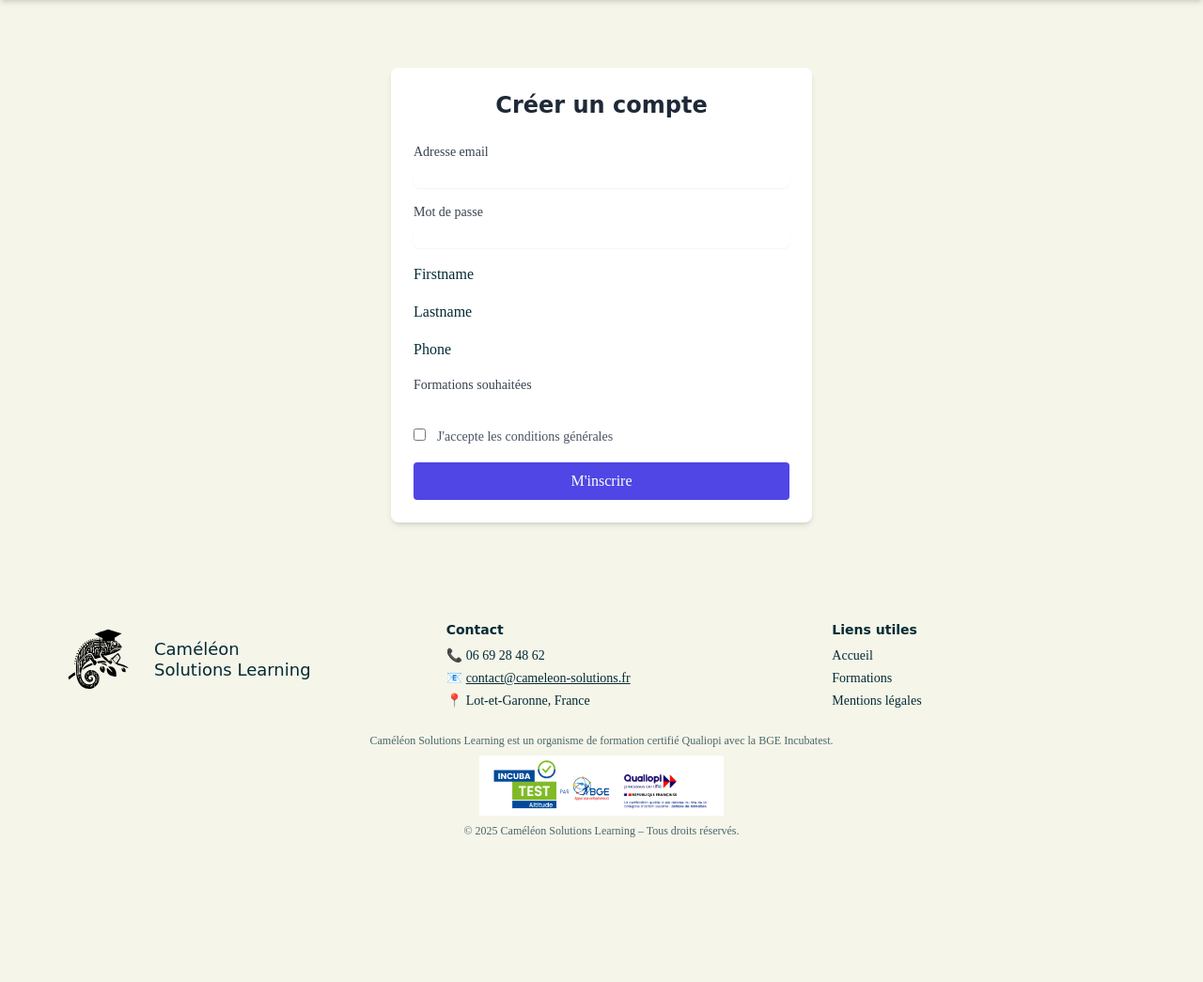
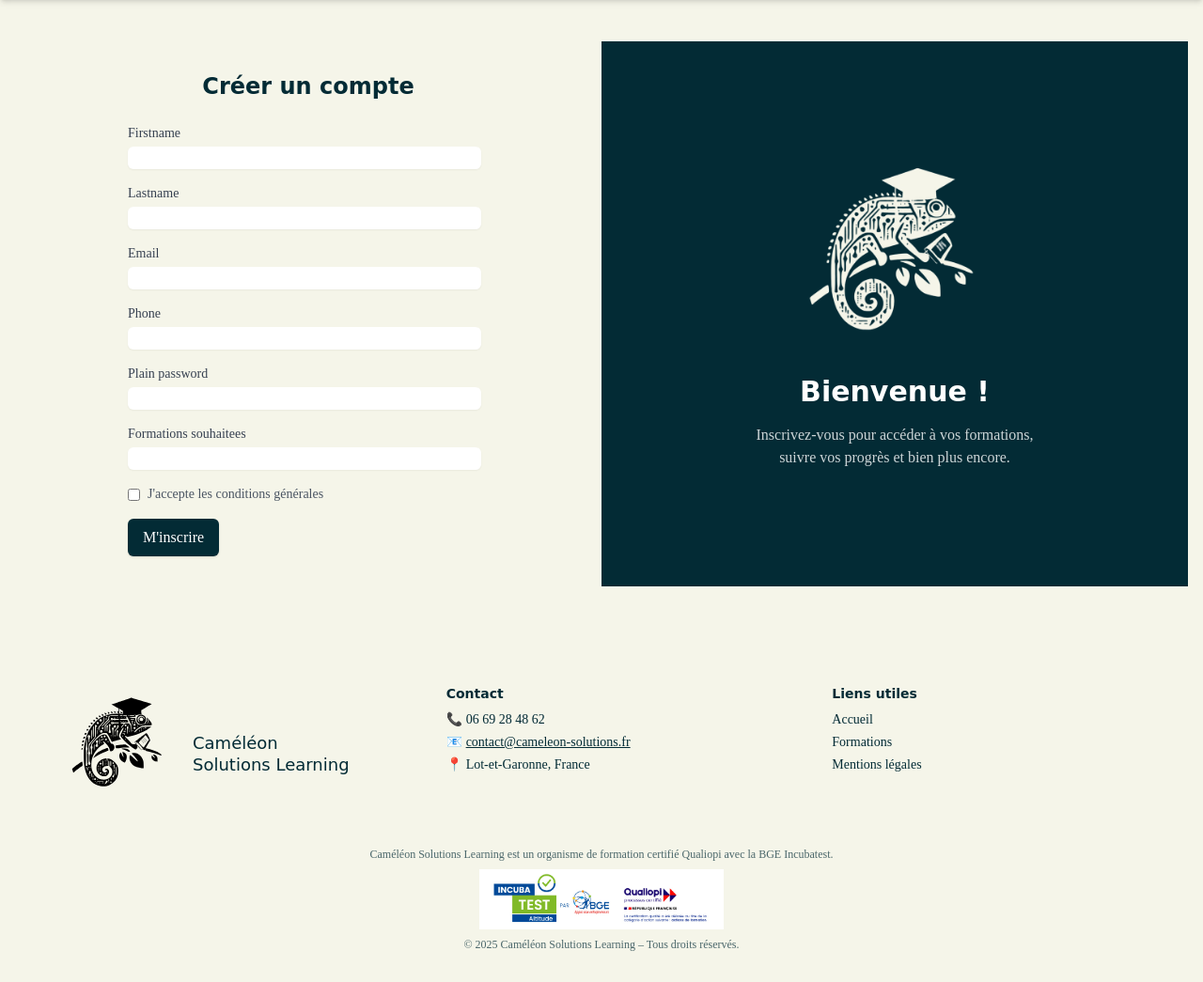
Before and after one commit to EmmaVgn/PlateformeDigitale, a Symfony app: template templates/registration/register.html.twig in a window 1280 px wide. Shown: the part 72-1117 px from the top of the page at 94% size. Before the commit the page ends 963 px from the top, so only its background shows below. Run offline with Twig, Linux system fonts and the light colour scheme; the template is opened without the code that fills it, so the values that code supplies are empty; form fields are guessed from the names that the template uses; style sheets or scripts are compiled from the project's sources; some libraries are stand-ins or nearby versions.

Commit message:
modif css logos

```diff
--- a/assets/styles/app.css
+++ b/assets/styles/app.css
@@ -29,12 +29,14 @@ h6 {
   }
 }
 
+/* Animation de fond bandeau homepage */
 .bg-animated {
   background: linear-gradient(135deg, #032b35, #1b4f5f, #064663);
   background-size: 200% 200%;
   animation: backgroundAnimation 10s ease infinite;
 }
 
+/* Page formations */
 .sticky-ahref {
   outline: 2px solid #032b35; /* Contour avec une couleur personnalisée */
   outline-offset: 4px; /* Déplace l'outline de 4px autour de l'élément */
@@ -59,3 +61,31 @@ a.active {
 .text-editor-content li {
   margin-bottom: 0.5rem; /* Ajouter un espacement entre les éléments de liste */
 }
+
+/* Animation boutons */
+.btn-glossy {
+  position: relative;
+  overflow: hidden;
+}
+
+.btn-glossy::before {
+  content: "";
+  position: absolute;
+  top: 0;
+  left: -100%;
+  width: 400%;
+  height: 100%;
+  background: linear-gradient(
+    90deg,
+    transparent,
+    rgba(255, 255, 255, 0.3),
+    transparent
+  );
+  transition: left 0.4s ease;
+}
+
+.btn-glossy:hover::before {
+  left: 100%;
+}
+
+/* Animation navbar */
--- a/templates/_partials/_footer.html.twig
+++ b/templates/_partials/_footer.html.twig
@@ -4,7 +4,7 @@
 
 		{# Colonne 1 : Logo Caméléon + texte #}
 		<div class="flex items-center gap-4">
-			<img src="{{ asset('img/Cameleon-noir.svg') }}" alt="Caméléon Solutions Learning" class="h-[84px] w-auto brightness-100 contrast-125">
+			<img src="{{ asset('img/Cameleon-noir.svg') }}" alt="Caméléon Solutions Learning" class="mb-6" style=" height: 125px;">
 
 			<span class="font-title text-lg leading-tight text-primary">
 				Caméléon<br>Solutions Learning
--- a/templates/formation/_card_sticky.html.twig
+++ b/templates/formation/_card_sticky.html.twig
@@ -2,7 +2,7 @@
 	<div class="sticky top-4">
 		<div class="bg-primary shadow-lg rounded-lg p-6">
 			<div class="flex items-center mb-4">
-				<img src="{{ asset('img/Cameleon_L_Blanc-BGT.png') }}" alt="Logo Caméléon Solutions Learning" class="w-16 h-16 mr-4">
+				<img src="{{ asset('img/Cameleon_L_Blanc-BGT.png') }}" alt="Logo Caméléon Solutions Learning" class=" class=" mb-6" style=" height: 125px;">
 				<h2 class="font-semibold text-light">Caméléon Solutions Learning</h2>
 
 			</div>
--- a/templates/formation/_contenu_navigation.html.twig
+++ b/templates/formation/_contenu_navigation.html.twig
@@ -6,7 +6,7 @@
 </div>
 
 <div id="modalite" class="mb-12">
-	<h2 class="text-2xl font-semibold mb-4">Modalités d'accès</h2>
+	<h2 class="text-2xl font-semibold mb-4">Modalités d'accès et d'assistance technique</h2>
 	<div class="text-editor-content text-gray-700">
 		<p class="mb-4">{{ formation.modaliteAcces |raw}}</p>
 	</div>
--- a/templates/registration/register.html.twig
+++ b/templates/registration/register.html.twig
@@ -4,68 +4,76 @@
 {% endblock %}
 
 {% block body %}
-	<div class="max-w-md mx-auto mt-10 p-6 bg-white rounded-lg shadow-md">
+	<div class="flex flex-col lg:flex-row mt-3">
+
+		<!-- Colonne gauche (image ou message) -->
+
+
+		<!-- Colonne droite (formulaire) -->
+			<div class="lg:w-1/2 w-full flex items-center justify-center p-8 ml mr-2-"> <div class="w-full max-w-sm">
+
 				{% for flash_error in app.flashes('verify_email_error') %}
-			<div class="mb-4 bg-red-100 text-red-700 px-4 py-3 rounded">
+					<div class="mb-6 bg-red-100 text-red-800 px-4 py-3 rounded-lg text-sm">
 						{{ flash_error }}
 					</div>
 				{% endfor %}
 
-		<h1 class="text-2xl font-bold text-gray-800 mb-6 text-center">Créer un compte</h1>
+				<h1 class="text-2xl font-title font-bold text-primary mb-6 text-center">Créer un compte</h1>
 
 				{{ form_start(registrationForm) }}
-		<div class="mb-4">
-			{{ form_label(registrationForm.email, 'Adresse email', {'label_attr': {'class': 'block text-sm font-medium text-gray-700'}}) }}
-			{{ form_widget(registrationForm.email, {'attr': {'class': 'mt-1 block w-full border-gray-300 rounded-md shadow-sm'}}) }}
-			{{ form_errors(registrationForm.email) }}
+
+				<div class="space-y-4 mr-2">
+
+					{{ form_row(registrationForm.firstname, {
+					label_attr: {'class': 'block text-sm font-medium text-gray-700'},
+					attr: {'class': 'mt-1 w-full rounded-md border-gray-300 shadow-sm focus:ring-primary focus:border-primary'}
+				}) }}
+
+					{{ form_row(registrationForm.lastname, {
+					label_attr: {'class': 'block text-sm font-medium text-gray-700'},
+					attr: {'class': 'mt-1 w-full rounded-md border-gray-300 shadow-sm focus:ring-primary focus:border-primary'}
+				}) }}
+
+					{{ form_row(registrationForm.email, {
+					label_attr: {'class': 'block text-sm font-medium text-gray-700'},
+					attr: {'class': 'mt-1 w-full rounded-md border-gray-300 shadow-sm focus:ring-primary focus:border-primary'}
+				}) }}
+
+					{{ form_row(registrationForm.phone, {
+					label_attr: {'class': 'block text-sm font-medium text-gray-700'},
+					attr: {'class': 'mt-1 w-full rounded-md border-gray-300 shadow-sm focus:ring-primary focus:border-primary'}
+				}) }}
+
+					{{ form_row(registrationForm.plainPassword, {
+					label_attr: {'class': 'block text-sm font-medium text-gray-700'},
+					attr: {'class': 'mt-1 w-full rounded-md border-gray-300 shadow-sm focus:ring-primary focus:border-primary'}
+				}) }}
+
+					{{ form_row(registrationForm.formationsSouhaitees, {
+					label_attr: {'class': 'block text-sm font-medium text-gray-700'},
+					attr: {'class': 'mt-1 w-full rounded-md border-gray-300 shadow-sm focus:ring-primary focus:border-primary'}
+				}) }}
+
+					<div class="flex items-center mr-2">
+						{{ form_widget(registrationForm.agreeTerms, {'attr': {'class': 'rounded border-gray-300 text-primary shadow-sm focus:ring-primary'}}) }}
+						{{ form_label(registrationForm.agreeTerms, "J'accepte les conditions générales", {'label_attr': {'class': 'ml-2 text-sm text-gray-600'}}) }}
+					</div>
+					{{ form_errors(registrationForm.agreeTerms) }}
+
+					<button type="submit" class=" bg-primary hover:bg-hover text-white py-2 px-4 rounded-md shadow transition">
+						M'inscrire
+					</button>
 				</div>
 
-		<div class="mb-4">
-			{{ form_label(registrationForm.plainPassword, 'Mot de passe', {'label_attr': {'class': 'block text-sm font-medium text-gray-700'}}) }}
-			{{ form_widget(registrationForm.plainPassword, {'attr': {'class': 'mt-1 block w-full border-gray-300 rounded-md shadow-sm'}}) }}
-			{{ form_errors(registrationForm.plainPassword) }}
-		</div>
-		<div class="mb-4">
-			{{ form_row(registrationForm.firstname)
-			}}
-		</div>
-		<div class="mb-4">
-			{{ form_row(registrationForm.lastname)
-            }}
-
-		</div>
-		<div class="mb-4">
-			{{ form_row(registrationForm.phone)
-			}}
-
-		</div>
-		<div class="mb-6">
-			{{ form_label(registrationForm.formationsSouhaitees, 'Formations souhaitées', {
-        'label_attr': {'class': 'block text-sm font-medium text-gray-700 mb-2'}
-    }) }}
-
-			<div class="flex flex-wrap gap-x-10 gap-y-2">
-				{% for checkbox in registrationForm.formationsSouhaitees %}
-					<label class="flex items-center space-x-2 text-sm text-gray-700 w-1/2 sm:w-1/3">
-						{{ form_widget(checkbox) }}
-						{{ form_label(checkbox, null, {'label_attr': {'class': 'ml-1'}}) }}
-					</label>
-				{% endfor %}
-			</div>
-
-			{{ form_errors(registrationForm.formationsSouhaitees) }}
-		</div>
-
-
-		<div class="mb-4">
-			{{ form_widget(registrationForm.agreeTerms) }}
-			{{ form_label(registrationForm.agreeTerms, "J'accepte les conditions générales", {'label_attr': {'class': 'text-sm text-gray-600 ml-2'}}) }}
-			{{ form_errors(registrationForm.agreeTerms) }}
-		</div>
-
-		<button type="submit" class="w-full bg-indigo-600 text-white py-2 px-4 rounded hover:bg-indigo-700 transition">
-			M'inscrire
-		</button>
 				{{ form_end(registrationForm) }}
 			</div>
+		</div>
+		<div class=" lg:w-1/2  bg-primary text-white flex flex-col justify-center items-center p-8">
+			<img src="{{ asset('img/Cameleon_L_Blanc-BGT.png') }}" alt="Logo" class="mb-6" style="height: 205px;">
+			<h2 class="text-3xl font-title font-semibold mb-4">Bienvenue !</h2>
+			<p class="text-center max-w-sm text-white/80">Inscrivez-vous pour accéder à vos formations,
+				<br>
+				suivre vos progrès et bien plus encore.</p>
+		</div>
+	</div>
 {% endblock %}
```
Also changed, not shown: templates/formation/_general_information.html.twig (+12 -8 lines), templates/home/_popular_formation.html.twig (added, +20 -0 lines), templates/home/index.html.twig (+5 -25 lines). Lines whose indentation alone changed are shown as unchanged.
